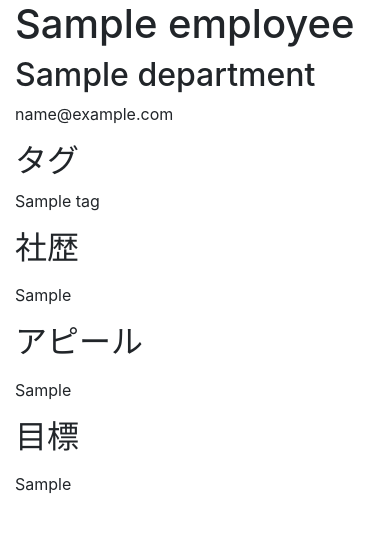
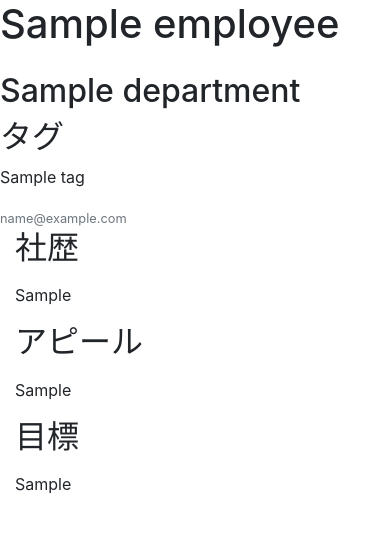
Before and after one commit to e175722/techjam, a Django app: template webapp/templates/webapp/employee_detail.html in a window 390 px wide. Shown: the part 632-1168 px from the top of the page. Run offline with Django 3.2, Linux system fonts and the light colour scheme; the template is opened without the code that fills it: most values are stand-ins (such as "Sample title", 1, 10 or a date in 2020); some libraries are stand-ins or nearby versions.

Commit message:
merge前コミット

```diff
--- a/webapp/templates/webapp/employee_detail.html
+++ b/webapp/templates/webapp/employee_detail.html
@@ -6,17 +6,29 @@
 
 <div class="container">
   <div class="row">
-    <div class="col-md-4  img-hidden">
-      <img class="card-img-top" src="/static/image/profile/{{employee.employee_id}}/1.jpg" alt="img">
+    <div class="col-md-10  col-md-offset-1">
+      <img class="card-img-top" src="/static/image/profile/{{employee.employee_id}}/1.jpg" class="mw-100" alt="">
     </div>
-    <div class="col-md-8">
-      <h1>{{employee.name}}</h1>
+  </div>
+  <div class="row" class="py-2">
+    <h1><p class="text-center">{{employee.name}}</p></h1>
+  </div>
+  <div class="row" class="py-1">
     <h2>{{employee.department}}</h2>
-      <p>{{employee.mail}}</p>
-      {% if employee.introduction_1 %}
+  </div>
+  <div class="row" class="py-1">
+    {% if employee.tag %}
     <h2>タグ</h2>
+  </div>
+  <div class="row" class="py-1">
     <p>{{employee.tag}}</p>
     {% endif %}
+  </div>
+  <div class="row" class="py-1">
+    <a href="{{employee.mail}}"><p class="card-text"><small class="text-muted">{{employee.mail}}</small></p></a>
+  </div>
+
+
 
 
   {% if employee.introduction_1 %}
```
Lines whose indentation alone changed are shown as unchanged.
